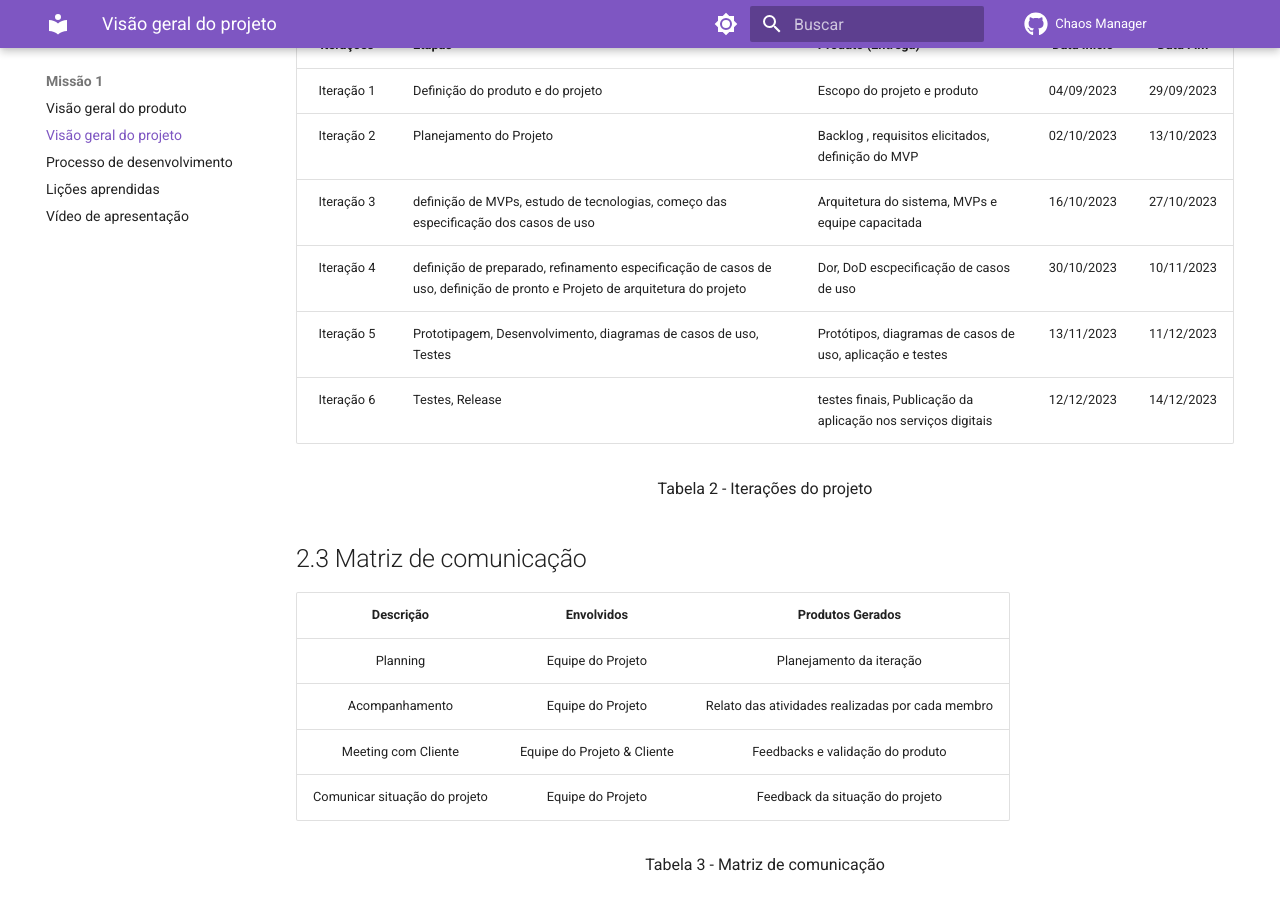
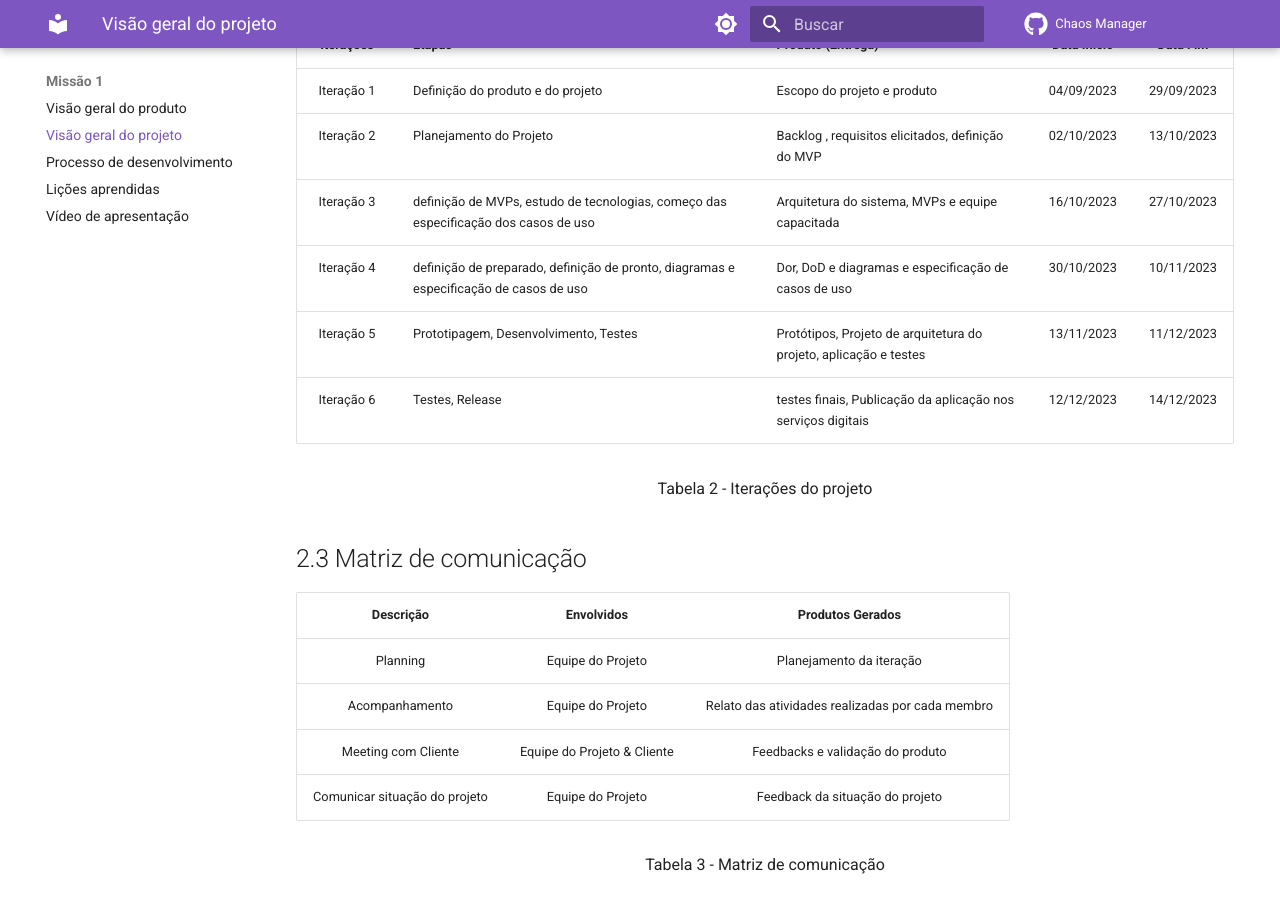
Before and after one commit to mdsreq-fga-unb/2023.2-ChaosManager, an MkDocs documentation site: the page built from docs/visao_projeto.md, in a window 1280 px wide and 900 px high, scrolled down 1015 px. Built offline with MkDocs 1.6.1 and Material for MkDocs 9.7.7, drawn with Linux system fonts in a browser that asks for light colours; comment, search, counter and statistics services are not loaded; some of the changed text lies outside the part shown.

```diff
--- a/docs/visao_projeto.md
+++ b/docs/visao_projeto.md
@@ -29,8 +29,8 @@ Tabela 1 - Organização de papeis
 |  Iteração 1   | Definição do produto e do projeto                                 | Escopo do projeto e produto                       |   04/09/2023    |  29/09/2023  |
 |  Iteração 2   | Planejamento do Projeto                                           | Backlog , requisitos elicitados, definição do MVP |   02/10/2023    |  13/10/2023  |
 |  Iteração 3   | definição de MVPs, estudo de tecnologias, começo das especificação dos casos de uso | Arquitetura do sistema, MVPs e equipe capacitada  |   16/10/2023    |  27/10/2023  |
-|  Iteração 4   | definição de preparado, refinamento especificação de casos de uso, definição de pronto e Projeto de arquitetura do projeto  | Dor, DoD escpecificação de casos de uso |   30/10/2023    |  10/11/2023  |
-|  Iteração 5   | Prototipagem, Desenvolvimento, diagramas de casos de uso, Testes | Protótipos, diagramas de casos de uso, aplicação e testes                                |   13/11/2023    |  11/12/2023  |
+|  Iteração 4   | definição de preparado,  definição de pronto, diagramas e especificação de casos de uso | Dor, DoD e diagramas e especificação de casos de uso |   30/10/2023    |  10/11/2023  |
+|  Iteração 5   | Prototipagem, Desenvolvimento, Testes | Protótipos,  Projeto de arquitetura do projeto, aplicação e testes     |   13/11/2023    |  11/12/2023  |
 |  Iteração 6   | Testes, Release                                                           | testes finais, Publicação da aplicação nos serviços digitais     |   12/12/2023    |  14/12/2023  |
 
 <p style="text-align:center;">
```
Also changed, not shown: other parts of docs/visao_projeto.md (+1 -0 lines).
